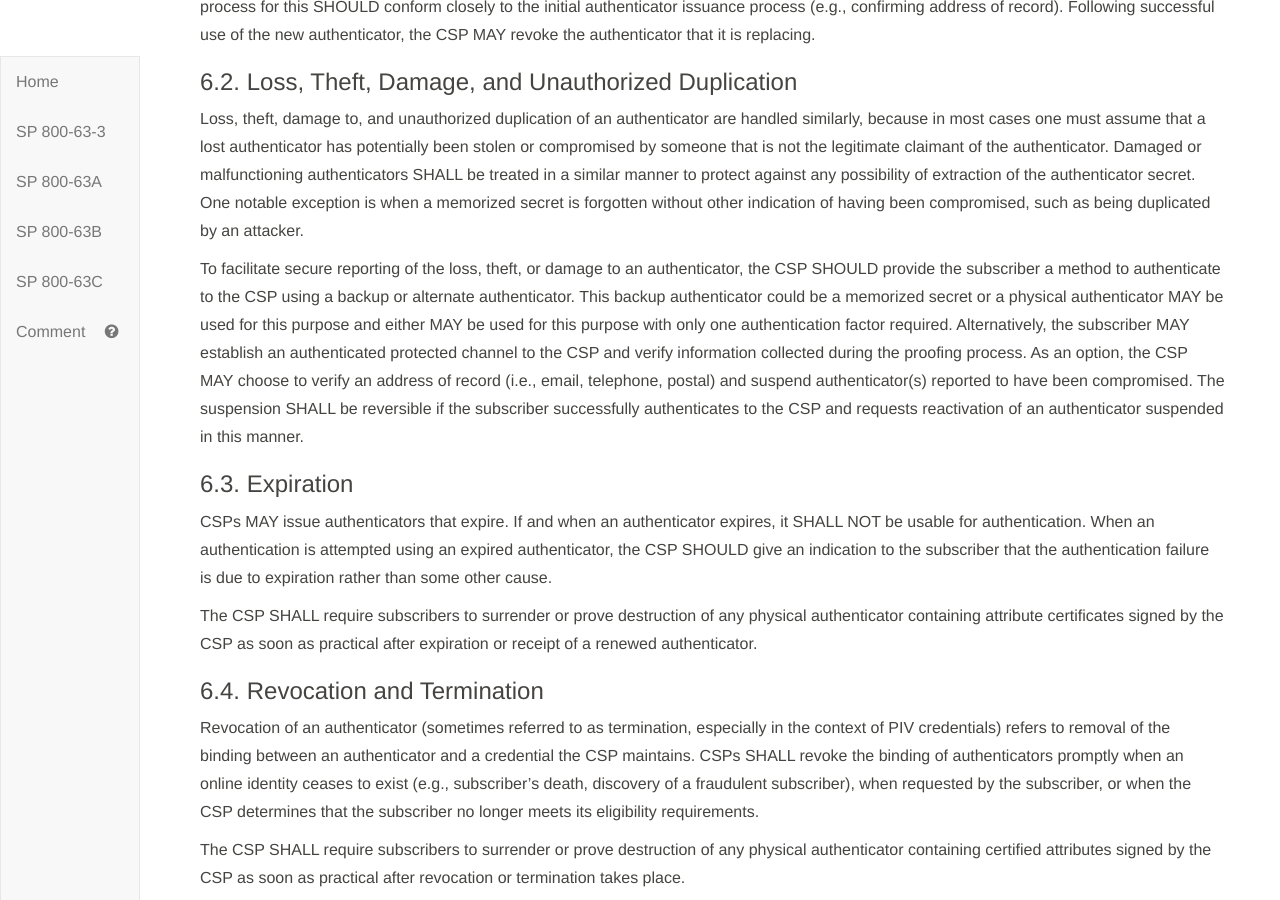
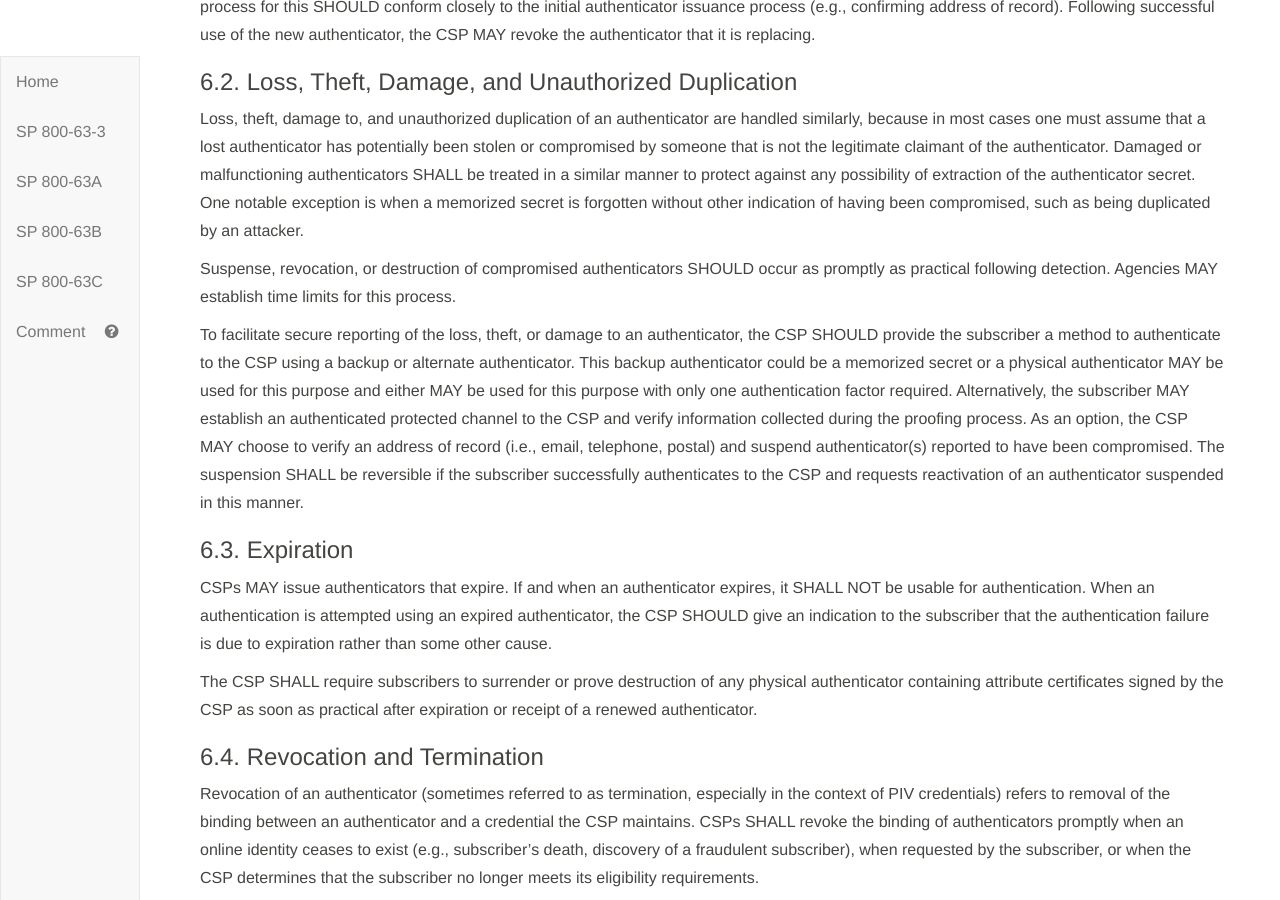
Before and after one commit to usnistgov/800-63-3, a Jekyll site: the page built from sp800-63b/sec6_lifecycle.md, in a window 1280 px wide and 900 px high, scrolled down 2880 px. Built offline with Jekyll 4.4.1, drawn with Linux system fonts in a browser that asks for light colours; our own code applies the rules of GitHub Pages for plain Markdown files.

Commit message:
Encourage prompt suspension/revocation. Closes #1061

```diff
--- a/sp800-63b/sec6_lifecycle.md
+++ b/sp800-63b/sec6_lifecycle.md
@@ -82,6 +82,8 @@ The CSP SHOULD bind an updated authenticator an appropriate amount of time in ad
 
 Loss, theft, damage to, and unauthorized duplication of an authenticator are handled similarly, because in most cases one must assume that a lost authenticator has potentially been stolen or compromised by someone that is not the legitimate claimant of the authenticator. Damaged or malfunctioning authenticators SHALL be treated in a similar manner to protect against any possibility of extraction of the authenticator secret. One notable exception is when a memorized secret is forgotten without other indication of having been compromised, such as being duplicated by an attacker.
 
+Suspense, revocation, or destruction of compromised authenticators SHOULD occur as promptly as practical following detection. Agencies MAY establish time limits for this process.
+
 To facilitate secure reporting of the loss, theft, or damage to an authenticator, the CSP SHOULD provide the subscriber a method to authenticate to the CSP using a backup or alternate authenticator. This backup authenticator could be a memorized secret or a physical authenticator MAY be used for this purpose and either MAY be used for this purpose with only one authentication factor required. Alternatively, the subscriber MAY establish an authenticated protected channel to the CSP and verify information collected during the proofing process. As an option, the CSP MAY choose to verify an address of record (i.e., email, telephone, postal) and suspend authenticator(s) reported to have been compromised. The suspension SHALL be reversible if the subscriber successfully authenticates to the CSP and requests reactivation of an authenticator suspended in this manner.
 
 ### 6.3. Expiration
```
